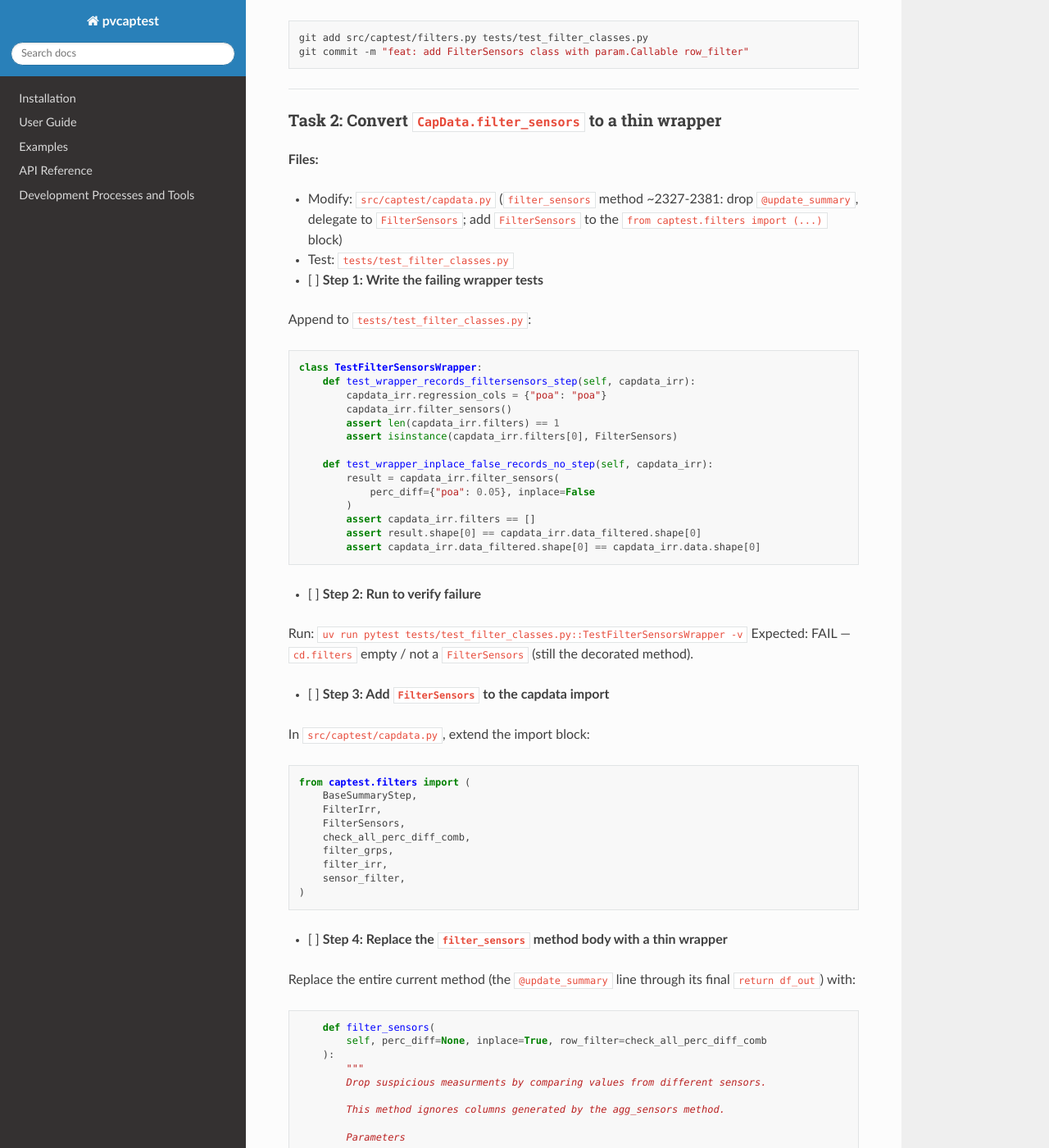
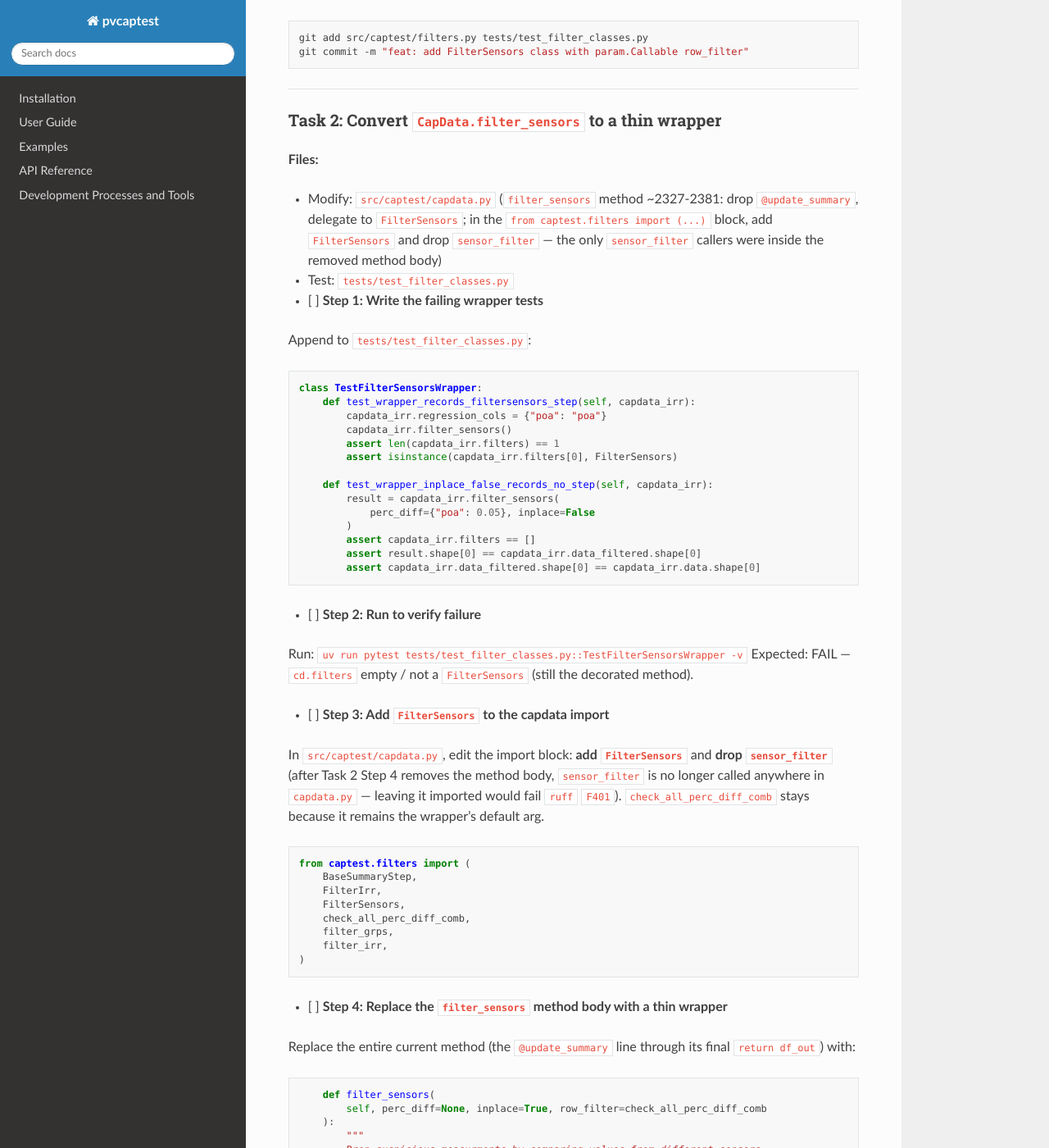
Before and after one commit to pvcaptest/pvcaptest, a Sphinx documentation site: the page built from docs/superpowers/plans/2026-05-27-filter-sensors.md, in a window 1280 px wide and 1400 px high, scrolled down 4161 px. Shown: the whole window at 82% size. Built offline with Sphinx 7.4.7 and the Read the Docs theme 3.1.0, drawn with Linux system fonts in a browser that asks for light colours; pages that are not in the unit, such as notebooks, are missing from menus.

Commit message:
docs: drop stale sensor_filter import from FilterSensors plan
After the filter_sensors method body is replaced by the thin wrapper,
sensor_filter is only used inside FilterSensors._execute (in filters.py),
so the import is no longer needed in capdata.py and would trip ruff F401.

Co-Authored-By: Claude Opus 4.7 <noreply@anthropic.com>

````diff
--- a/docs/superpowers/plans/2026-05-27-filter-sensors.md
+++ b/docs/superpowers/plans/2026-05-27-filter-sensors.md
@@ -177,7 +177,7 @@ git commit -m "feat: add FilterSensors class with param.Callable row_filter"
 ### Task 2: Convert `CapData.filter_sensors` to a thin wrapper
 
 **Files:**
-- Modify: `src/captest/capdata.py` (`filter_sensors` method ~2327-2381: drop `@update_summary`, delegate to `FilterSensors`; add `FilterSensors` to the `from captest.filters import (...)` block)
+- Modify: `src/captest/capdata.py` (`filter_sensors` method ~2327-2381: drop `@update_summary`, delegate to `FilterSensors`; in the `from captest.filters import (...)` block, add `FilterSensors` and drop `sensor_filter` — the only `sensor_filter` callers were inside the removed method body)
 - Test: `tests/test_filter_classes.py`
 
 - [ ] **Step 1: Write the failing wrapper tests**
@@ -208,7 +208,7 @@ Expected: FAIL — `cd.filters` empty / not a `FilterSensors` (still the decorat
 
 - [ ] **Step 3: Add `FilterSensors` to the capdata import**
 
-In `src/captest/capdata.py`, extend the import block:
+In `src/captest/capdata.py`, edit the import block: **add `FilterSensors`** and **drop `sensor_filter`** (after Task 2 Step 4 removes the method body, `sensor_filter` is no longer called anywhere in `capdata.py` — leaving it imported would fail `ruff` `F401`). `check_all_perc_diff_comb` stays because it remains the wrapper's default arg.
 
 ```python
 from captest.filters import (
````
Also changed, not shown: other parts of docs/superpowers/plans/2026-05-27-filter-sensors.md (+0 -1 lines).
